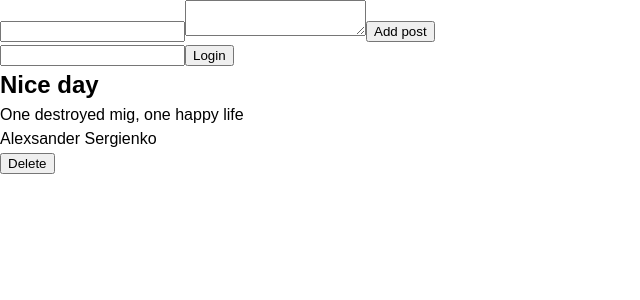
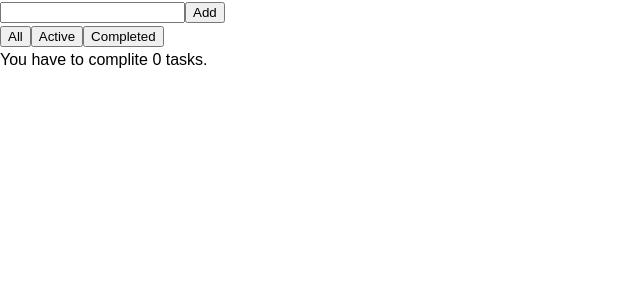
Before and after one commit to IamLoren/practice-REACT, a React (Create React App) app: page / in a window 1280 px wide. Shown: the top 300 px of the page, without its empty margins (0-640 px from the left). Built offline with nearby package versions, Linux system fonts and the light colour scheme.

Commit message:
create auth pr

```diff
--- a/src/App.js
+++ b/src/App.js
@@ -1,22 +1,17 @@
-import React, { useEffect } from "react";
-import { TaskList } from "./components/TaskList/TaskList";
-import { useDispatch } from "react-redux";
-import { fetchTasksThunk } from "./redux/tasks/operations";
-import { Posts } from "./components/Posts/Posts";
+import { Posts } from './components/Posts/Posts'
+import { TaskList } from './components/TaskList/TaskList'
 //Plan
+// Підключити роутер до проекту (notFound, layout, index)
+// Конфігурувати аксіос, використати create
+// Створити слайс для auth і додати файл операцій
+// Додати можливість реєстрації та логінізації
+// Додати можливість для виходу з облікового запису
+const App = () => {
+	return (
+		<div>
+			<TaskList />
+		</div>
+	)
+}
 
-const App = () => {
-  //   const dispatch = useDispatch();
-  //   useEffect(() => {
-  //     dispatch(fetchTasksThunk());
-  //   }, [dispatch]);
-
-  return (
-    <div>
-      {/* <TaskList /> */}
-      <Posts />
-    </div>
-  );
-};
-
-export default App;
+export default App
```
Also changed, not shown: src/components/Posts/AddForm.jsx (+20 -22 lines).
